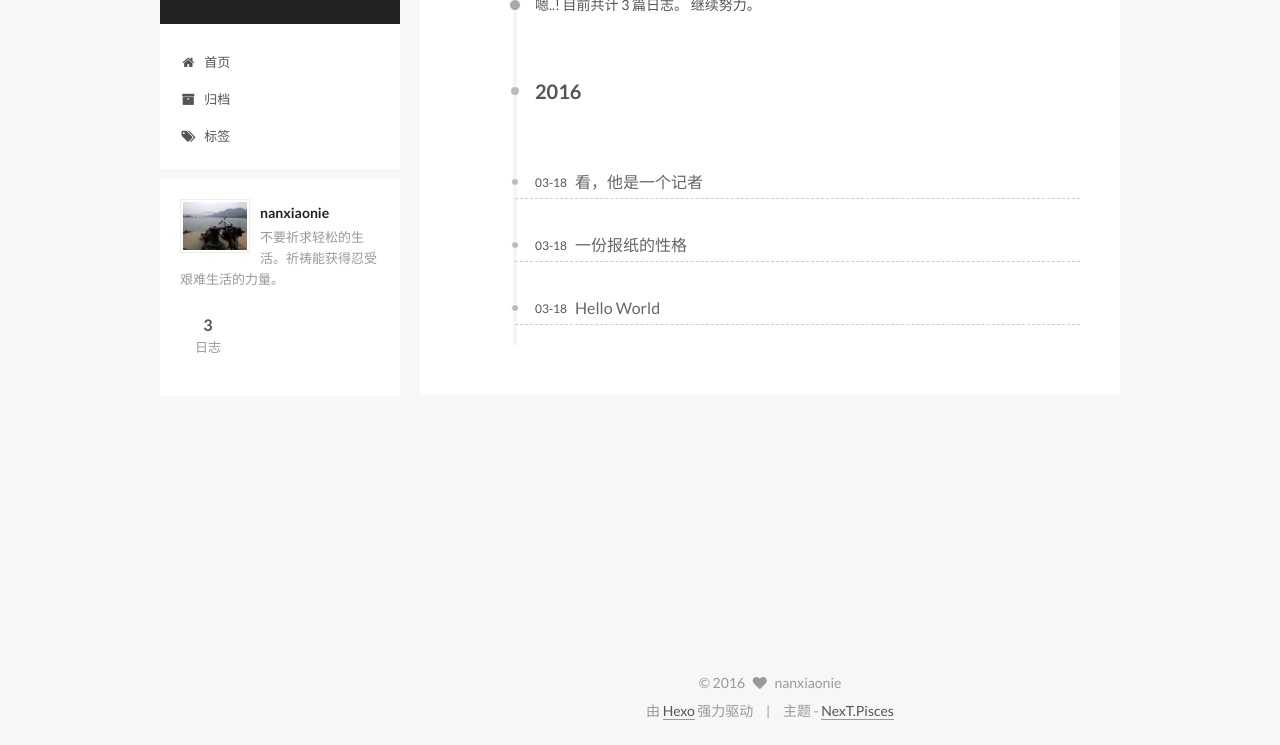
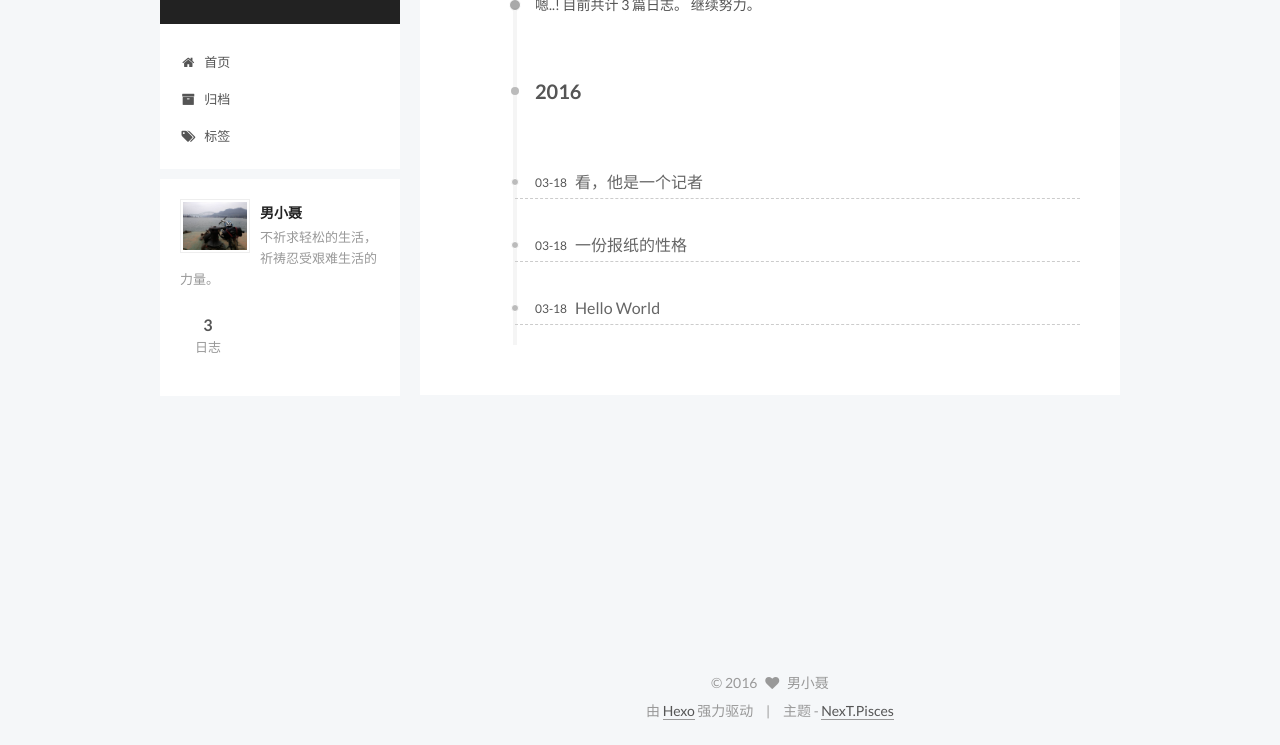
Before and after one commit to nanxiaonie/nanxiaonie.github.io, a plain HTML site: page archives/2016/03/index.html in a window 1280 px wide. Shown: the part 55-800 px from the top of the page. Drawn offline with Linux system fonts and the light colour scheme.

Commit message:
Site updated: 2016-03-19 01:12:19

```diff
--- a/archives/2016/03/index.html
+++ b/archives/2016/03/index.html
@@ -57,15 +57,15 @@
 
 
 
-<meta name="description" content="不要祈求轻松的生活。祈祷能获得忍受艰难生活的力量。">
+<meta name="description" content="不祈求轻松的生活，祈祷忍受艰难生活的力量。">
 <meta property="og:type" content="website">
 <meta property="og:title" content="律师之道">
 <meta property="og:url" content="http://yoursite.com/archives/2016/03/index.html">
 <meta property="og:site_name" content="律师之道">
-<meta property="og:description" content="不要祈求轻松的生活。祈祷能获得忍受艰难生活的力量。">
+<meta property="og:description" content="不祈求轻松的生活，祈祷忍受艰难生活的力量。">
 <meta name="twitter:card" content="summary">
 <meta name="twitter:title" content="律师之道">
-<meta name="twitter:description" content="不要祈求轻松的生活。祈祷能获得忍受艰难生活的力量。">
+<meta name="twitter:description" content="不祈求轻松的生活，祈祷忍受艰难生活的力量。">
 
 
 
@@ -347,9 +347,9 @@
         <div class="site-author motion-element" itemprop="author" itemscope itemtype="http://schema.org/Person">
           <img class="site-author-image" itemprop="image"
                src="/uploads/avatar.png"
-               alt="nanxiaonie" />
-          <p class="site-author-name" itemprop="name">nanxiaonie</p>
-          <p class="site-description motion-element" itemprop="description">不要祈求轻松的生活。祈祷能获得忍受艰难生活的力量。</p>
+               alt="男小聂" />
+          <p class="site-author-name" itemprop="name">男小聂</p>
+          <p class="site-description motion-element" itemprop="description">不祈求轻松的生活，祈祷忍受艰难生活的力量。</p>
         </div>
         <nav class="site-state motion-element">
           <div class="site-state-item site-state-posts">
@@ -400,7 +400,7 @@
   <span class="with-love">
     <i class="fa fa-heart"></i>
   </span>
-  <span class="author" itemprop="copyrightHolder">nanxiaonie</span>
+  <span class="author" itemprop="copyrightHolder">男小聂</span>
 </div>
 
 <div class="powered-by">
--- a/css/main.css
+++ b/css/main.css
@@ -1513,7 +1513,7 @@ pre .javascript .function {
   width: 4px;
   height: 4px;
   border-radius: 50%;
-  background: #f58a3d;
+  background: #f9dbfa;
 }
 .links-of-blogroll {
   font-size: 13px;
```
Also changed, not shown: 2016/03/18/hello-world/index.html (+4 -4 lines), 2016/03/18/一份报纸的性格/index.html (+4 -4 lines), 2016/03/18/看，他是一个记者/index.html (+4 -4 lines), archives/2016/index.html (+7 -7 lines), archives/index.html (+7 -7 lines), index.html (+7 -7 lines), 看，他是一个记者/index.html (+4 -4 lines).
